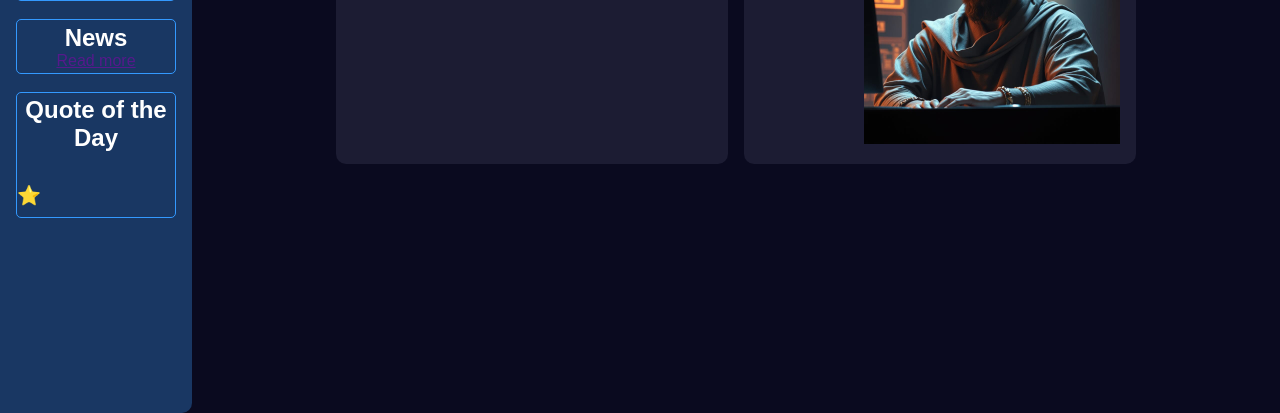
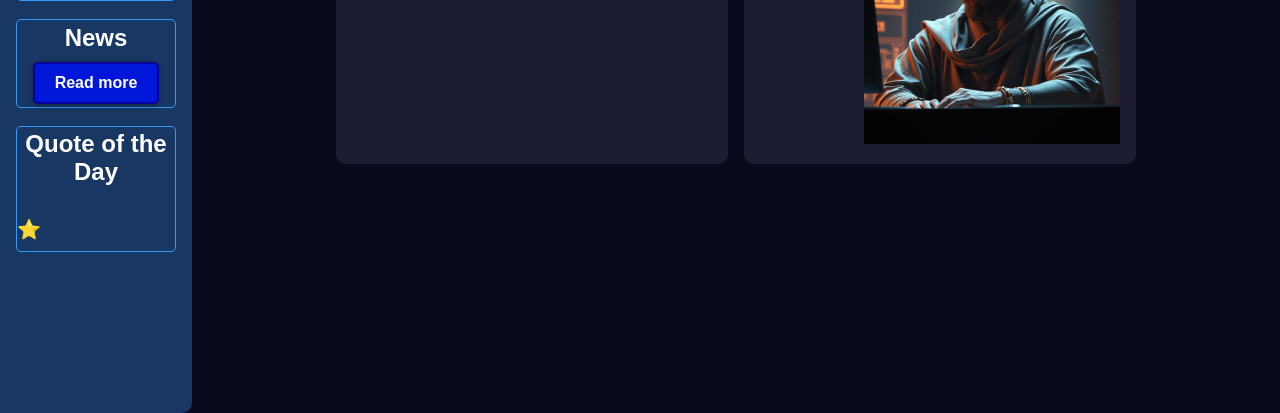
Before and after one commit to whitedragonstudios/Scanner, a Flask app: template templates/home.html in a window 1280 px wide. Shown: the part 387-800 px from the top of the page. Run offline with Flask 3, Linux system fonts and the light colour scheme; the template is opened without the code that fills it, so the values that code supplies are empty; parts of the project's set-up code (start-up, migrations or seed data) failed here and were passed over.

Commit message:
minor css tweak

```diff
--- a/static/styles/style.css
+++ b/static/styles/style.css
@@ -95,6 +95,29 @@ button:hover {
   text-align: center;
 }
 
+.url-button{
+    display: inline-block;
+    padding: 10px 20px;
+    margin-top: 10px;
+    background-color: #0016d8;
+    color: #ffffff;
+    text-decoration: none;
+    font-weight: bold;
+    border: 2px solid #0a0099;
+    border-radius: 5px;
+    box-shadow: 0 2px 5px rgba(0,0,0,0.3);
+    text-align: center;
+    transition: background-color 0.2s, transform 0.2s, box-shadow 0.2s;
+}
+
+.url-button:hover{
+    background-color: #4a47ec;
+    transform: translateY(-2px);
+    box-shadow: 0 4px 10px rgba(0,0,0,0.4);
+}
+.url-button:active{
+    background-color: #8d8d8d;
+}
 
 .box:hover {
   transform: translateY(-4px);
--- a/templates/home.html
+++ b/templates/home.html
@@ -44,11 +44,12 @@
             </div>
             <br>
             <div>
+
                 <div class="box">
                     <h2>News</h2>
                     <h3 id="news-src"></h3>
                     <p id="news-art"></p>
-                    <a id="news-url" href="" target="_blank" rel="noopener noreferrer">Read more</a>
+                    <a class = "url-button"id="news-url" href="" target="_blank" rel="noopener noreferrer">Read more</a>
                 </div>
             </div>
             <br>
```
Also changed, not shown: templates/settings.html (+4 -4 lines).
